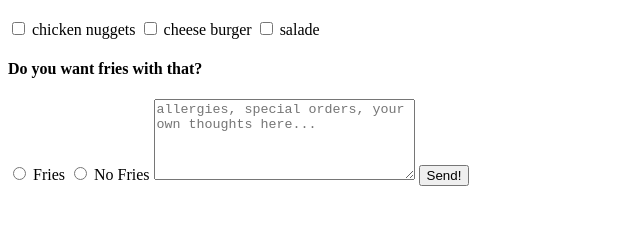
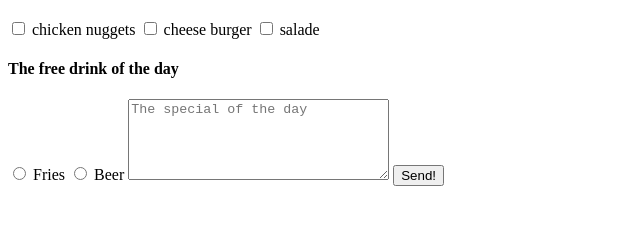
Before and after one commit to Regni/boiler-room4, a plain HTML site: page index.html in a window 1280 px wide. Shown: the part 61-286 px from the top of the page, without its empty margins (0-640 px from the left). Drawn offline with Linux system fonts and the light colour scheme.

Commit message:
small html changes and js change

```diff
--- a/index.html
+++ b/index.html
@@ -12,7 +12,7 @@
     <form>
 
 
-      <input type="checkbox" id="dish1" name="dish1"> <label for="dish1">chicken nuggets</label>
+      <input type="checkbox" id="dish1" name="dish1" value="chicken nuggets"> <label for="dish1">chicken nuggets</label>
 
 <input type="checkbox" id="dish2" name="dish2"> <label for="dish2">cheese burger</label>
 
@@ -22,11 +22,11 @@
 
 
 
-      <h4>Do you want fries with that?</h4>
-      <input type="radio" name="fries" id="yesFries"> <label for ="yesFries">Fries</label>
-      <input type="radio" name="fries" id="noFries"> <label for="noFries">No Fries</label>
+      <h4>The free drink of the day</h4>
+      <input type="radio" name="drink" id="cola" value="Cola" > <label for ="cola">Fries</label>
+      <input type="radio" name="drink" id="beer" Value="Beer"> <label for="beer">Beer</label>
 
-      <textarea name="comments" id="comments" cols="30" rows="5" placeholder="allergies, special orders, your own thoughts here..."></textarea>
+      <textarea name="comments" id="comments" cols="30" rows="5" placeholder="The special of the day"></textarea>
 
       <input type="submit" value="Send!" id="submitbtn">
 
--- a/main.js
+++ b/main.js
@@ -9,6 +9,10 @@ const form = document.querySelector("form");
 submitbtn.addEventListener("click",function(e){
   e.preventDefault()
   console.log("we have sendedede it")
+
+  // console.log(document.getElementById("yesFries").checked)
+  console.log(document.getElementById("dish1").checked)
+  console.log(document.getElementById("dish1").value)
 })
 
 console.log("heloo")
```
